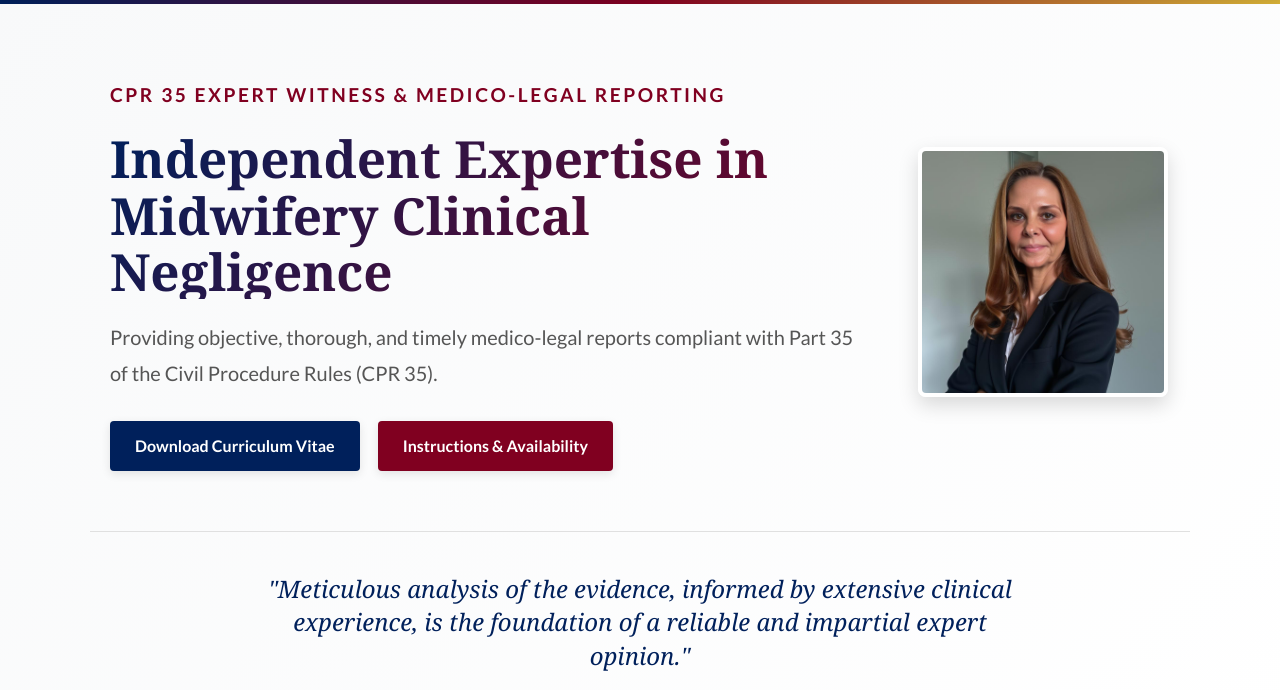
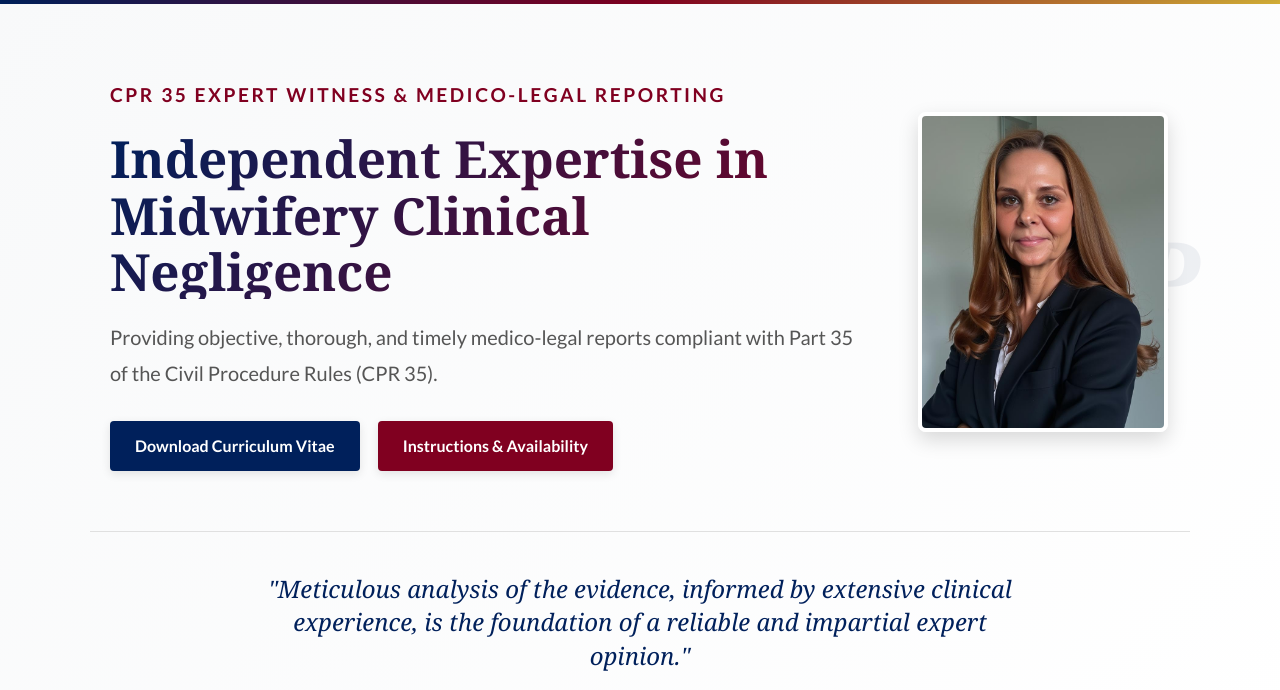
Before and after one commit to williamcjrogers/JuliaParvia, a plain HTML site: page index.html in a window 1280 px wide. Shown: the part 107-797 px from the top of the page. Drawn offline with Linux system fonts and the light colour scheme.

Commit message:
Crop headshot to remove door and reposition branding to right side

```diff
--- a/assets/css/style.css
+++ b/assets/css/style.css
@@ -328,14 +328,15 @@ li {
 .hero-image::after {
     content: 'JP';
     position: absolute;
-    bottom: 10px;
-    right: 10px;
+    top: 50%;
+    right: -30px;
+    transform: translateY(-50%);
     font-family: Georgia, serif;
-    font-size: 80px;
+    font-size: 100px;
     font-style: italic;
     font-weight: bold;
     color: var(--color-primary);
-    opacity: 0.05;
+    opacity: 0.06;
     z-index: 0;
     pointer-events: none;
 }
@@ -343,7 +344,9 @@ li {
 .headshot {
     width: 100%;
     max-width: 250px;
-    height: auto;
+    height: 320px;
+    object-fit: cover;
+    object-position: center 30%;
     border-radius: 8px;
     box-shadow: 0 8px 20px rgba(0,0,0,0.15);
     border: 4px solid var(--color-background);
```
